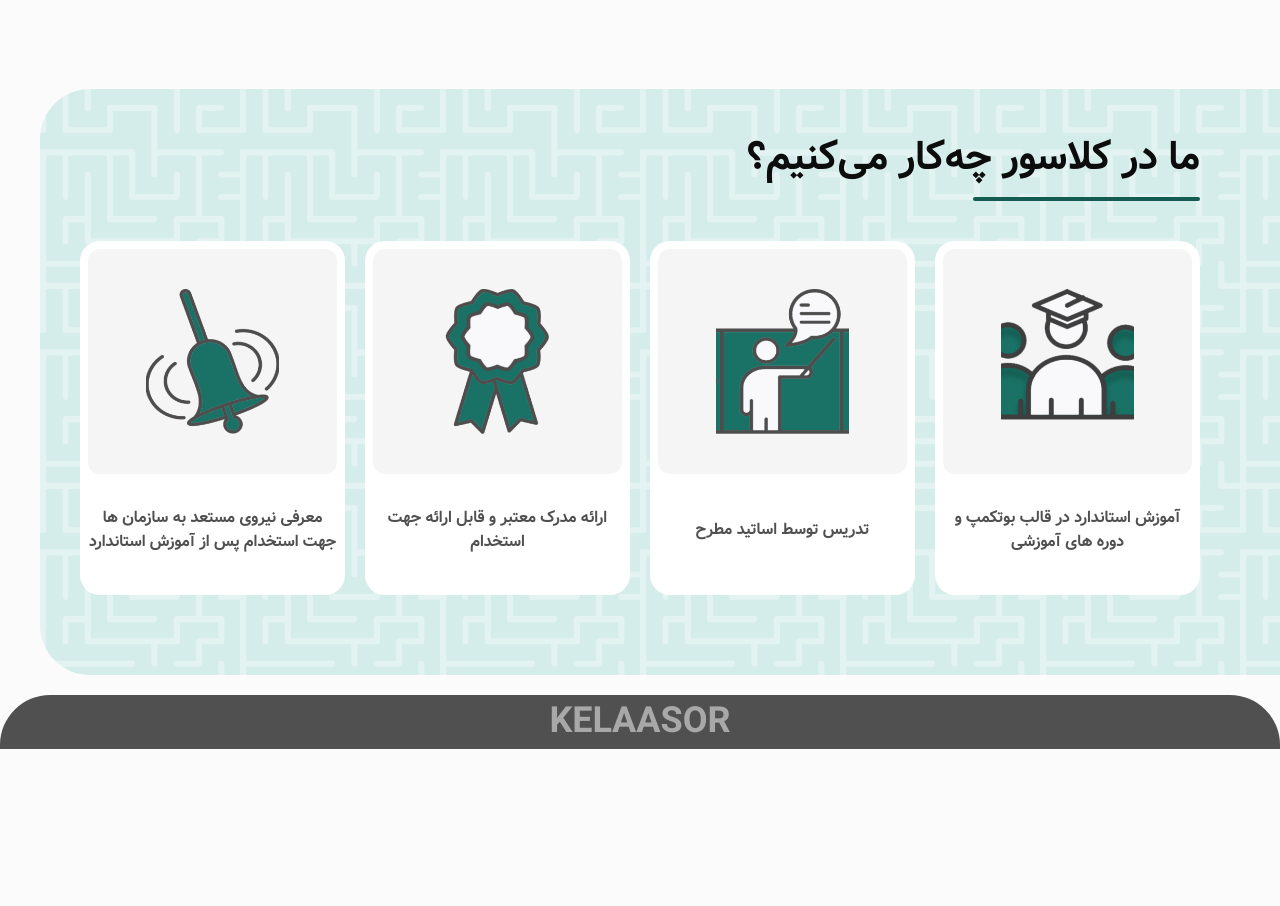
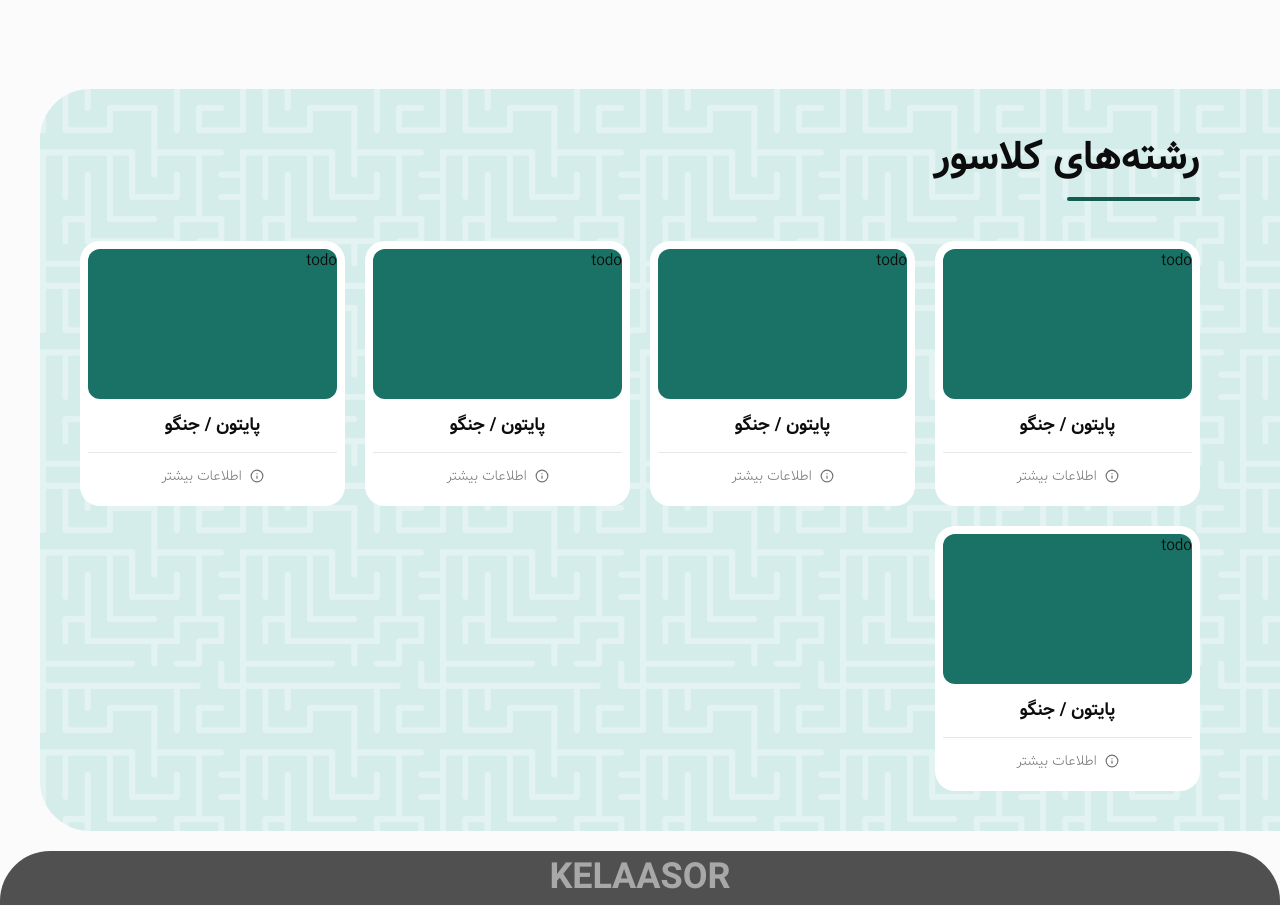
Before and after one commit to aliblue2/kelassor-test, a Next.js app: page / in a window 1280 px wide. Shown: the part 2620-3526 px from the top of the page. Before the commit the page ends 3370 px from the top, so only its background shows below. Built offline with nearby package versions, Linux system fonts and the light colour scheme.

Commit message:
add bootcamps for landing

```diff
--- /dev/null
+++ b/src/components/Landing/BootCamps/BootCampCard.tsx
@@ -0,0 +1,20 @@
+"use client";
+import { InfoIcon } from "lucide-react";
+//BootCampCard component
+const title = "پایتون / جنگو";
+const BootCampCard = () => {
+  return (
+    <div className="flex flex-col bg-white p-2 rounded-[20px] aspect-square">
+      <div className="bg-primary-base h-3/5 rounded-[12px]">todo</div>
+      <div className="text-lg font-bold flex grow items-center justify-center">
+        {title}
+      </div>
+      <button className="text-sm gap-2 grow font-thin text-gray-4 flex items-center justify-center border-t-light-3 border-t">
+        <InfoIcon size={14}/>
+        اطلاعات بیشتر
+      </button>
+    </div>
+  );
+};
+
+export default BootCampCard;
--- /dev/null
+++ b/src/components/Landing/BootCamps/BootCamps.tsx
@@ -0,0 +1,25 @@
+"use client";
+
+import CustomHeading from "@/components/Ui/CustomHeading";
+import BootCampCard from "./BootCampCard";
+
+//BootCamps component
+const BootCamps = () => {
+  return (
+    <div className="flex flex-col">
+      <CustomHeading>
+        <h2>رشته‌های کلاسور</h2>
+      </CustomHeading>
+      <div className="grid gap-2 md:gap-5 w-full mt-10 grid-cols-2 md:grid-cols-4">
+        {/*todo todo: map data from backend */}
+        <BootCampCard />
+        <BootCampCard />
+        <BootCampCard />
+        <BootCampCard />
+        <BootCampCard />
+      </div>
+    </div>
+  );
+};
+
+export default BootCamps;
--- a/src/components/Landing/Landing.tsx
+++ b/src/components/Landing/Landing.tsx
@@ -6,6 +6,7 @@ import AnimatedPath, { AnimatedPathHandles } from "./AnimatedPath/AnimatedPath";
 import MazeContainer from "../Ui/MazeContainer";
 import WhatWeDo from "./WhatWeDo/WhatWeDo";
 import WhyUs from "./WhyUs/WhyUs";
+import BootCamps from "./BootCamps/BootCamps";
 
 //Landing component
 const Landing = () => {
@@ -46,7 +47,7 @@ const Landing = () => {
       {/* why us section ********************************************************************************/}
       <WhyUs />
       <MazeContainer side="right">
-        <WhatWeDo />
+        <BootCamps />
       </MazeContainer>
     </div>
   );
--- /dev/null
+++ b/src/components/Ui/Icons.tsx
@@ -0,0 +1,37 @@
+"use client";
+//Icons component
+const InfoIcon = () => {
+  return (
+    <svg
+      width="16"
+      height="16"
+      viewBox="0 0 16 16"
+      fill="none"
+      xmlns="http://www.w3.org/2000/svg"
+    >
+      <path
+        d="M7.7759 14.2559C11.3399 14.2559 14.2559 11.3399 14.2559 7.7759C14.2559 4.2119 11.3399 1.2959 7.7759 1.2959C4.2119 1.2959 1.2959 4.2119 1.2959 7.7759C1.2959 11.3399 4.2119 14.2559 7.7759 14.2559Z"
+        stroke="#717171"
+        strokeWidth="0.972"
+        strokeLinecap="round"
+        strokeLinejoin="round"
+      />
+      <path
+        d="M7.77637 5.18359V8.42359"
+        stroke="#717171"
+        strokeWidth="0.972"
+        strokeLinecap="round"
+        strokeLinejoin="round"
+      />
+      <path
+        d="M7.77246 10.3682H7.77828"
+        stroke="#717171"
+        strokeWidth="1.296"
+        strokeLinecap="round"
+        strokeLinejoin="round"
+      />
+    </svg>
+  );
+};
+
+export default Icons;
```
